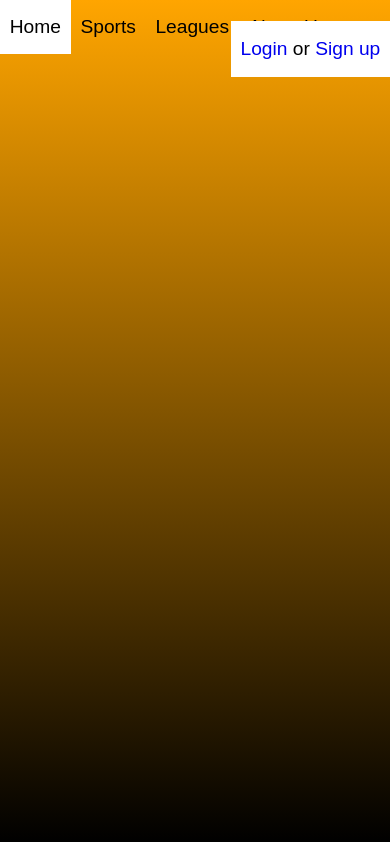
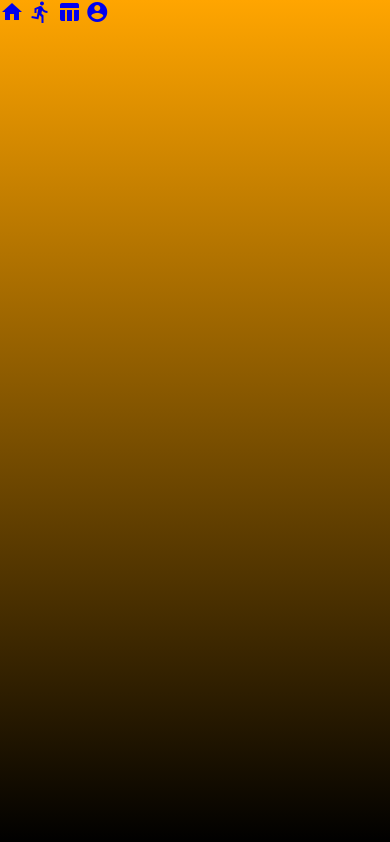
Before and after one commit to Roshan24/INSE, a plain HTML site: page index.html in a window 390 px wide. Drawn offline with Linux system fonts and the light colour scheme.

Commit message:
Neatened the code, started on mobile navbar

```diff
--- a/css/master.css
+++ b/css/master.css
@@ -1,35 +1,29 @@
 :root {
-
-  --bg: linear-gradient(to top, black, orange 100%);
-
-  height: 100%;
-
+    /* for defining variables only! */
+  --background: linear-gradient(to top, black 0%, orange 100%);
     --nav-font-size: 1.2rem;
 }
 
 * {
     font-family: sans-serif;
     margin: 0;
+    height: 100%;
 }
 
 body{
-  background: var(--bg);
-
-
+  background: var(--background);
 }
 
 #nav {
     display: block;
     width: 100vw;
     color: black;
-    /* background-color: orange; */
+    background-color: red;
     font-size: var(--nav-font-size);
-    /* padding: 20px 5vw 20px 5vw; */
     height: calc(var(--nav-font-size) + 4vh);
 }
 
 #nav>a {
-    /* background-color: red; */
     color: black;
     top: 1.9vh;
 }
@@ -46,8 +40,9 @@ body{
 #nav-login {
     float: right;
     top: -0.1vh;
-    background-color: white;
+    background-color: blue;
     color: black;
+    height: calc(var(--nav-font-size) + 1px);
 }
 
 #nav>a:hover {
@@ -59,3 +54,14 @@ body{
     background-color: white;
     color: black;
 }
+
+#mobile-nav {
+    position: absolute;
+}
+
+/* mobile friendly */
+@media only screen and (max-width: 531px) {
+    #nav {
+        display: none;
+    }
+}
--- a/index.html
+++ b/index.html
@@ -2,13 +2,22 @@
 <html lang="en" dir="ltr">
     <head>
         <link rel="stylesheet" href="css/master.css">
+        <link href="https://fonts.googleapis.com/icon?family=Material+Icons"
+      rel="stylesheet">
         <meta charset="utf-8">
         <title>Sport team finder</title>
     </head>
 
     <body>
-        <nav id="nav">
+        <nav id="nav"></nav>
+
+        <script src="js/master.js"></script>
+
+        <nav id="mobile-nav">
+            <a href="index.html"><i class="material-icons">home</i></a>
+            <a href="sport.html"><i class="material-icons">directions_run</i></a>
+            <a href="league.html"><i class="material-icons">table_chart</i></a>
+            <a href="profile.html"><i class="material-icons">account_circle</i></a>
         </nav>
-        <script src="js/master.js"></script>
     </body>
 </html>
--- a/js/master.js
+++ b/js/master.js
@@ -2,20 +2,19 @@
 
 function init() {
     loadNavBar();
-    setActive(window.location.href)
 }
 
 window.addEventListener("load", init);
 
 function loadNavBar() {
-    let nav = document.getElementById("nav");
-    nav.innerHTML = '<a href="index.html" class="active">Home</a><a href="sport.html">Sports</a><a href="league.html">Leagues</a><a href="about-us.html">About Us</a><span id="nav-login"><a href="#" id="login">Login</a> or <a href="#" id="signup">Sign up</a></span>'
+    const nav = document.getElementById("nav");
+    nav.innerHTML = '<a href="index.html" class="active">Home</a><a href="sport.html">Sports</a><a href="league.html">Leagues</a><a href="about-us.html">About Us</a><span id="nav-login"><a href="#" id="login">Login</a> or <a href="#" id="signup">Sign up</a></span>';
 
+    setActive(window.location.href, nav);
 }
 
-function setActive(page) {
-    let nav = document.getElementById("nav");
-    let navChildren = nav.children;
+function setActive(page, nav) {
+    const navChildren = nav.children;
     for (const child of navChildren) {
         child.className = "";
         if (child.href == page) {
```
